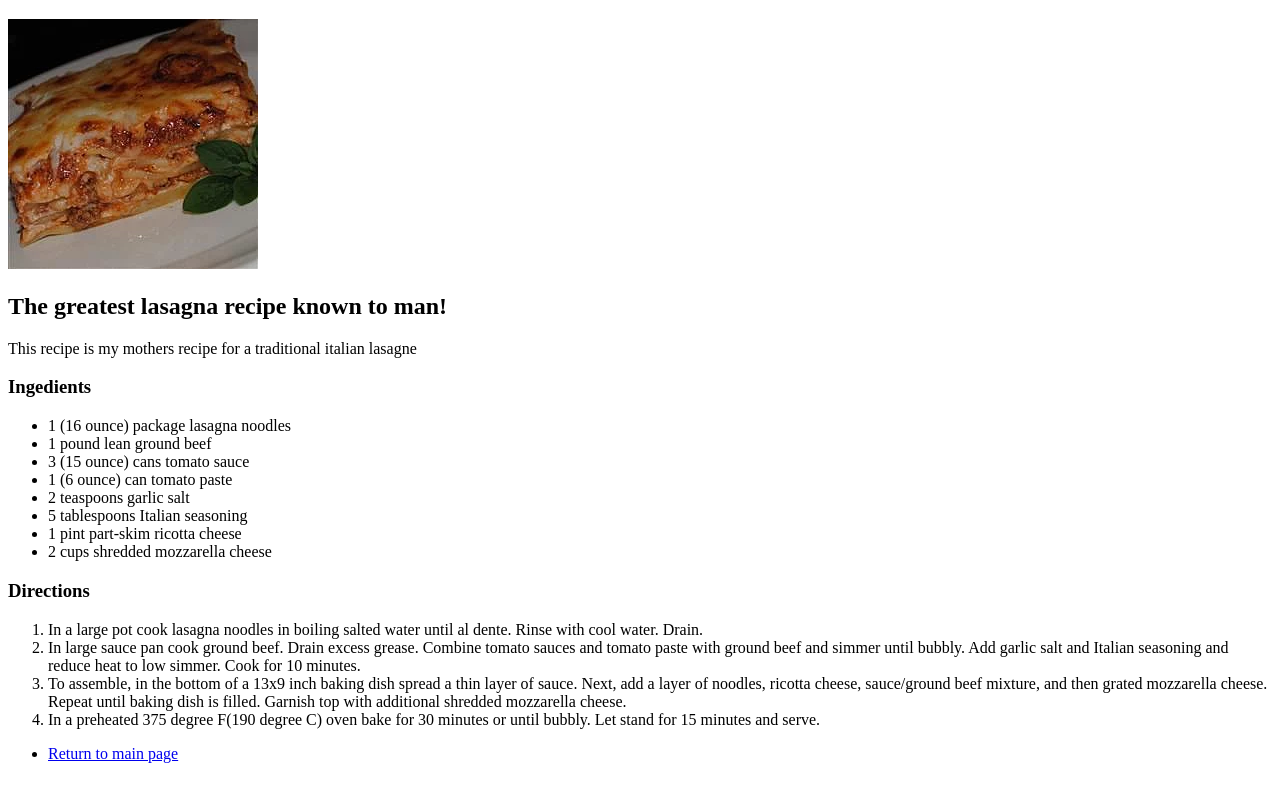
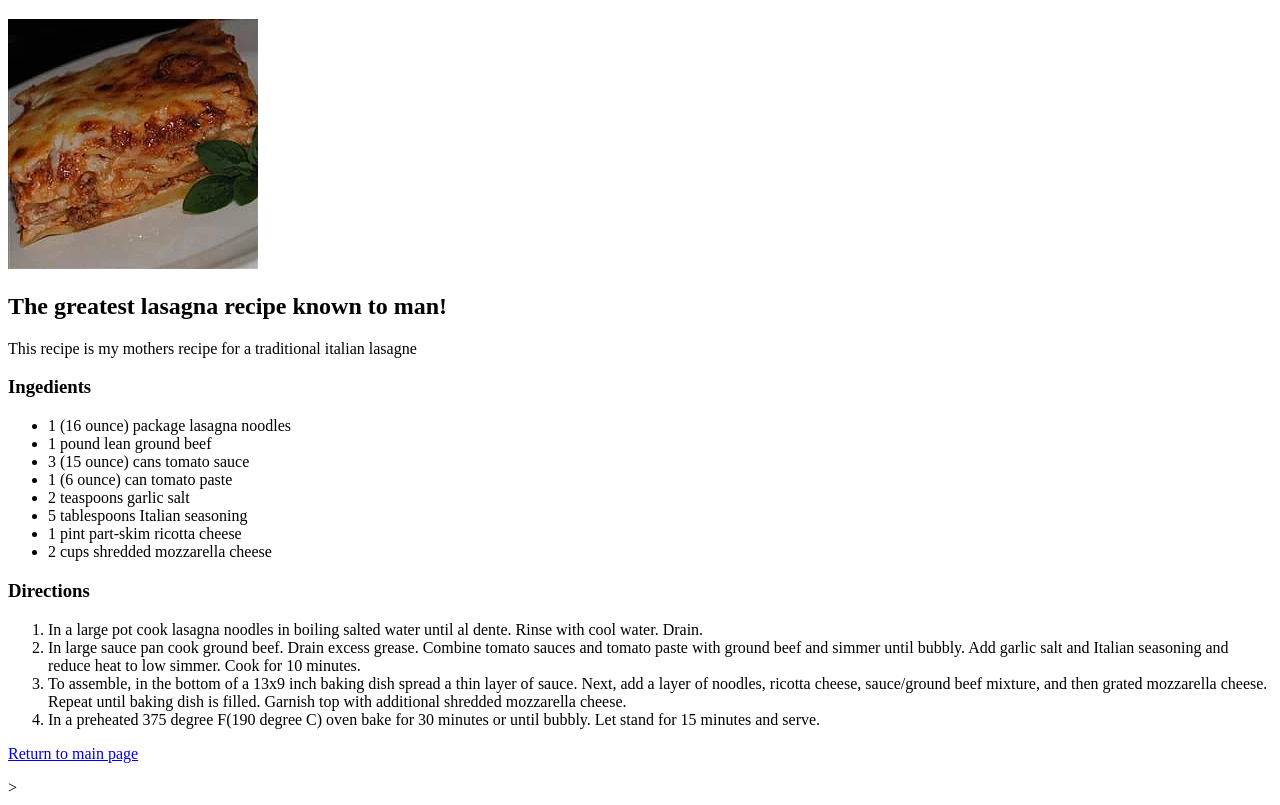
Before and after one commit to IDCameron/odin-recipes, a plain HTML site: page recipes/lasagna.html in a window 1280 px wide. Shown: the part 61-866 px from the top of the page. Before the commit the page ends 840 px from the top, so only its background shows below. Drawn offline with Linux system fonts and the light colour scheme.

Commit message:
Corrected return to main page link

```diff
--- a/recipes/lasagna.html
+++ b/recipes/lasagna.html
@@ -27,8 +27,6 @@
         <li>To assemble, in the bottom of a 13x9 inch baking dish spread a thin layer of sauce. Next, add a layer of noodles, ricotta cheese, sauce/ground beef mixture, and then grated mozzarella cheese. Repeat until baking dish is filled. Garnish top with additional shredded mozzarella cheese.</li>
         <li>In a preheated 375 degree F(190 degree C) oven bake for 30 minutes or until bubbly. Let stand for 15 minutes and serve.</li>
     </ol>
-    <ul>
-        <li><a href="index.html">Return to main page</a></li>
-    </ul>
+    <p><a href="../index.html">Return to main page</a></p>>
 </body>
 </html>
```
Also changed, not shown: recipes/tiramisu.html (+1 -3 lines), recipes/tomato-salad.html (+1 -3 lines).
